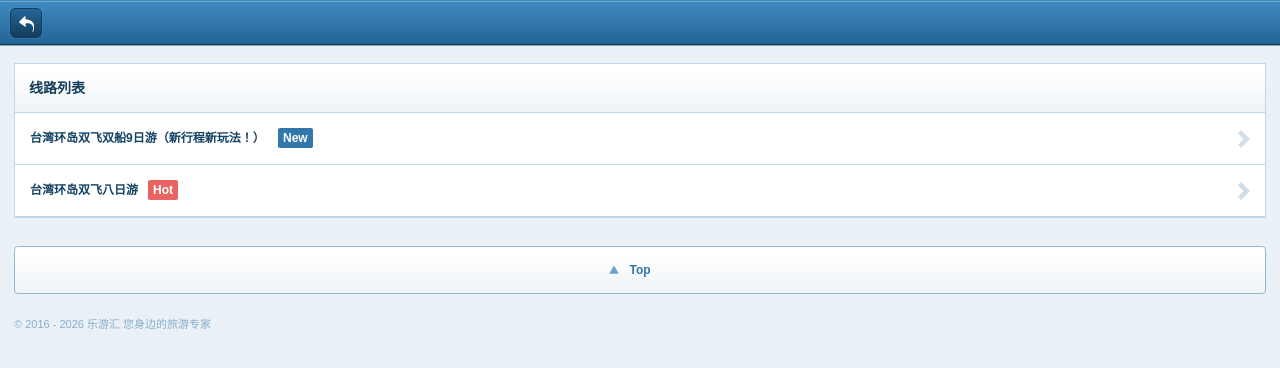
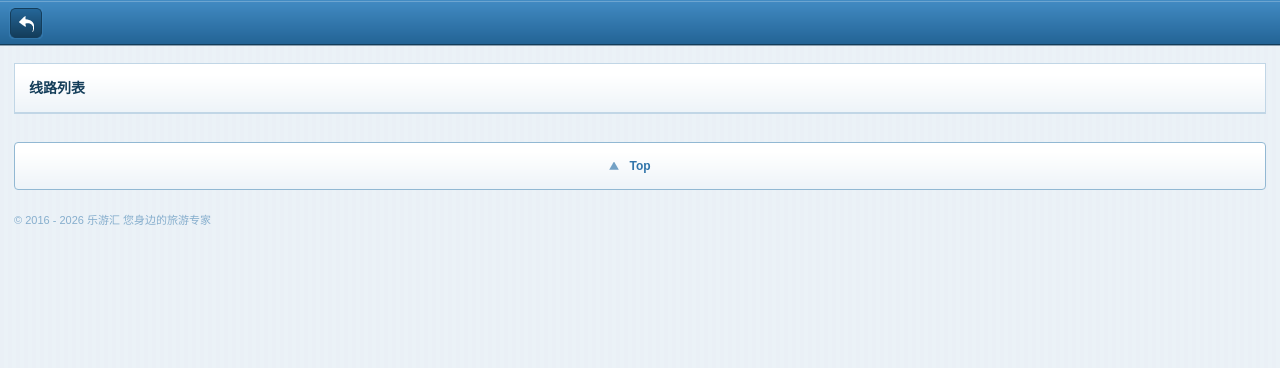
Before and after one commit to SimoHua/MobilSEE, a plain HTML site: page articles4.html in a window 1280 px wide. Drawn offline with Linux system fonts and the light colour scheme.

Commit message:
Mo5
edit

```diff
--- a/articles4.html
+++ b/articles4.html
@@ -34,8 +34,6 @@
             <div class="simplebox">
             	<h1 class="titleh">线路列表</h1>
            	  <ul class="list-menu">
-             	<li><a href="http://mp.weixin.qq.com/s?__biz=MjM5NzIzNjE4MQ==&mid=505422542&idx=1&sn=4d8ab869134013b7ac53d495a953adc7#rd"><b>台湾环岛双飞双船9日游（新行程新玩法！） <span>New</span></b></a></li>
-             	<li><a href="http://mp.weixin.qq.com/s?__biz=MjM5NzIzNjE4MQ==&mid=505422542&idx=2&sn=0598a6e5349bee81ef90fa62e2f5ed5e#rd"><b>台湾环岛双飞八日游<span class="red">Hot</span> </b></a></li>
              	<li></li>
              </ul>
 
```
